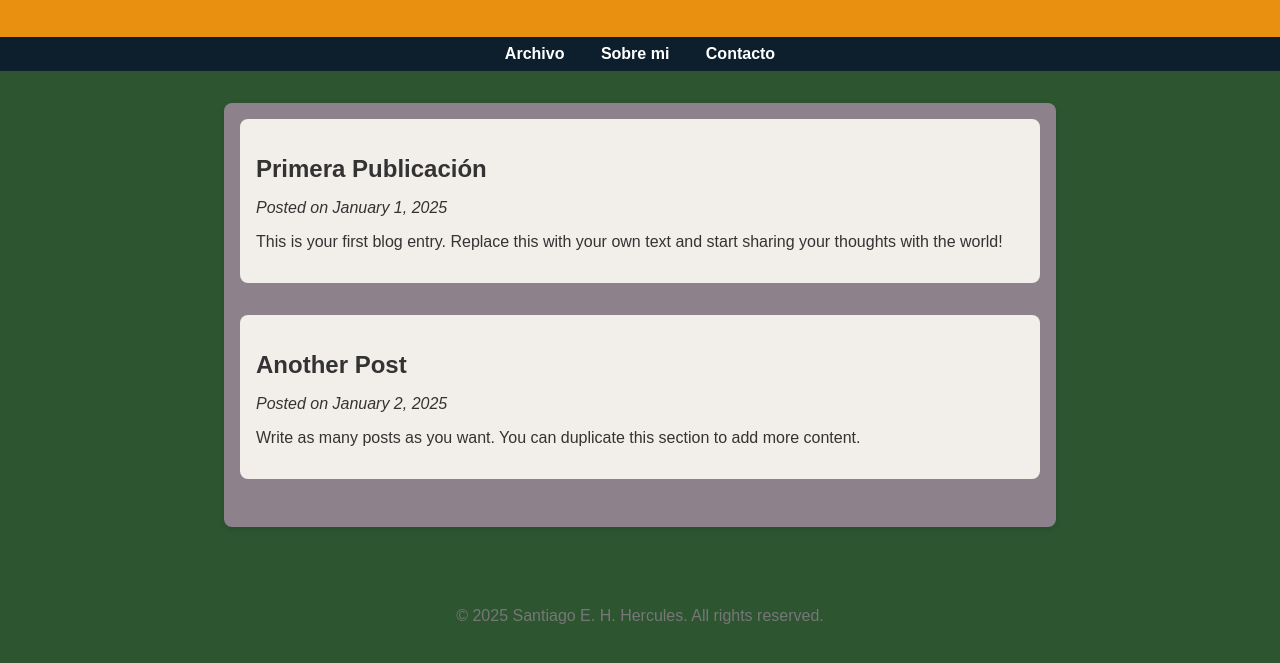
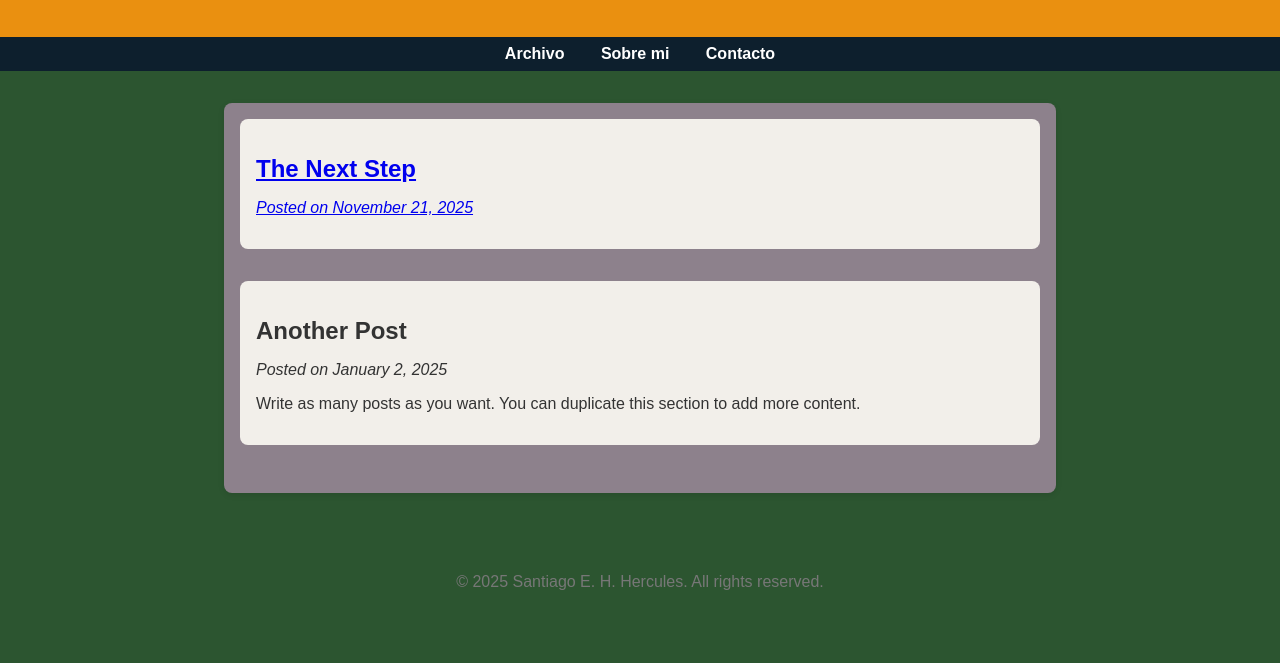
Before and after one commit to SanTMK/NovelaNocturna, a website: page public/index.html in a window 1280 px wide. Shown: the part 125-788 px from the top of the page. Drawn offline with Linux system fonts and the light colour scheme.

Commit message:
added my first post

```diff
--- a/public/index.html
+++ b/public/index.html
@@ -19,11 +19,12 @@
   </nav>
 <!-- Por ahora el website puede permanecer estático, estos serán links redundantes a artículos en el archivo -->
   <div class="object_container">
-    <article>
-      <h2>Primera Publicación</h2>
-      <p><em>Posted on January 1, 2025</em></p>
-      <p>This is your first blog entry. Replace this with your own text and start sharing your thoughts with the world!</p>
-    </article>
+    <a href="./posts/The Next Step.html">
+      <article>
+        <h2>The Next Step</h2>
+        <p><em>Posted on November 21, 2025</em></p>
+      </article>
+    </a>
 
     <article>
       <h2>Another Post</h2>
```
